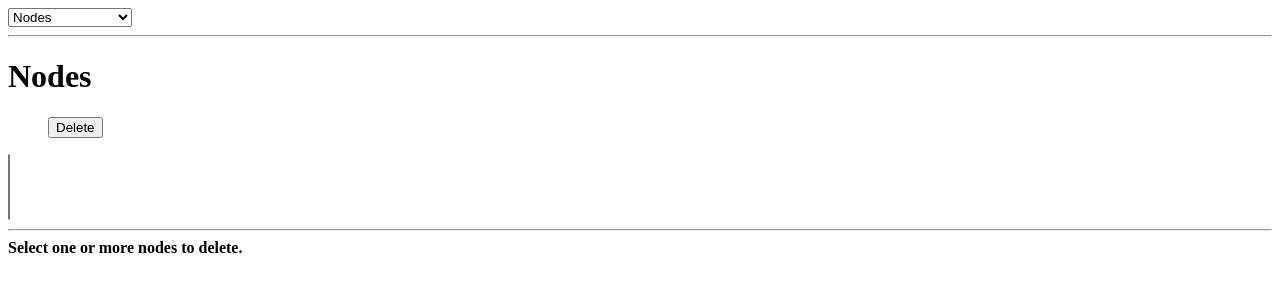
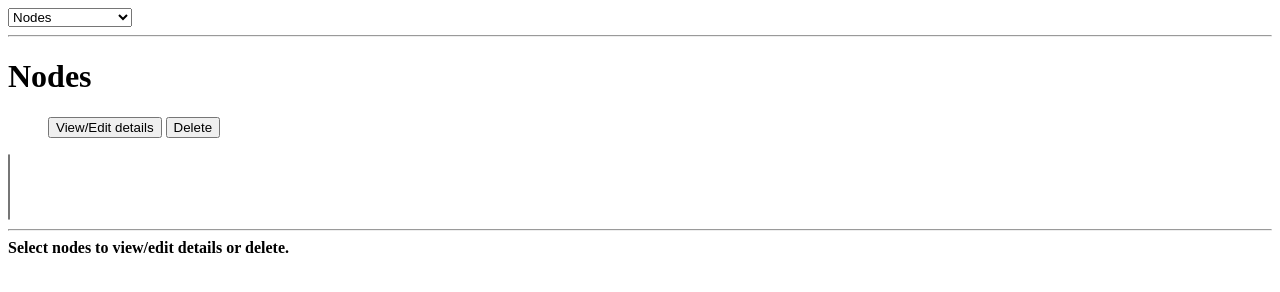
Before and after one commit to UniBreakfast/multipage-project-graph, a website: page pages/nodes/nodes.html in a window 1280 px wide. Drawn offline with Linux system fonts and the light colour scheme; no server answers.

Commit message:
Add view/edit details button to nodes page

```diff
--- a/pages/nodes/nodes.html
+++ b/pages/nodes/nodes.html
@@ -25,6 +25,7 @@
 
   <form action="javascript:" id="nodes-form">
     <ul>
+      <button value="details">View/Edit details</button>
       <button value="delete">Delete</button>
     </ul>
 
@@ -38,7 +39,7 @@
   <hr>
 
   <b>
-    Select one or more nodes to delete.
+    Select nodes to view/edit details or delete.
   </b>
 
   <details id="nodes-details" hidden>
```
